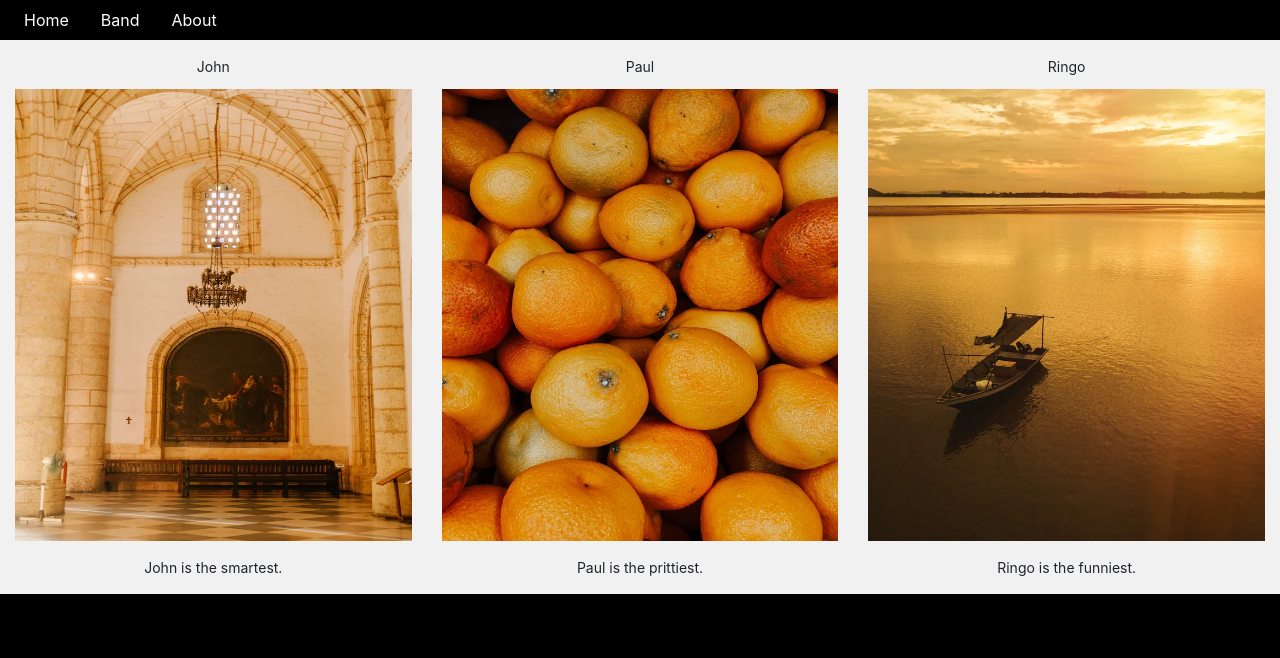
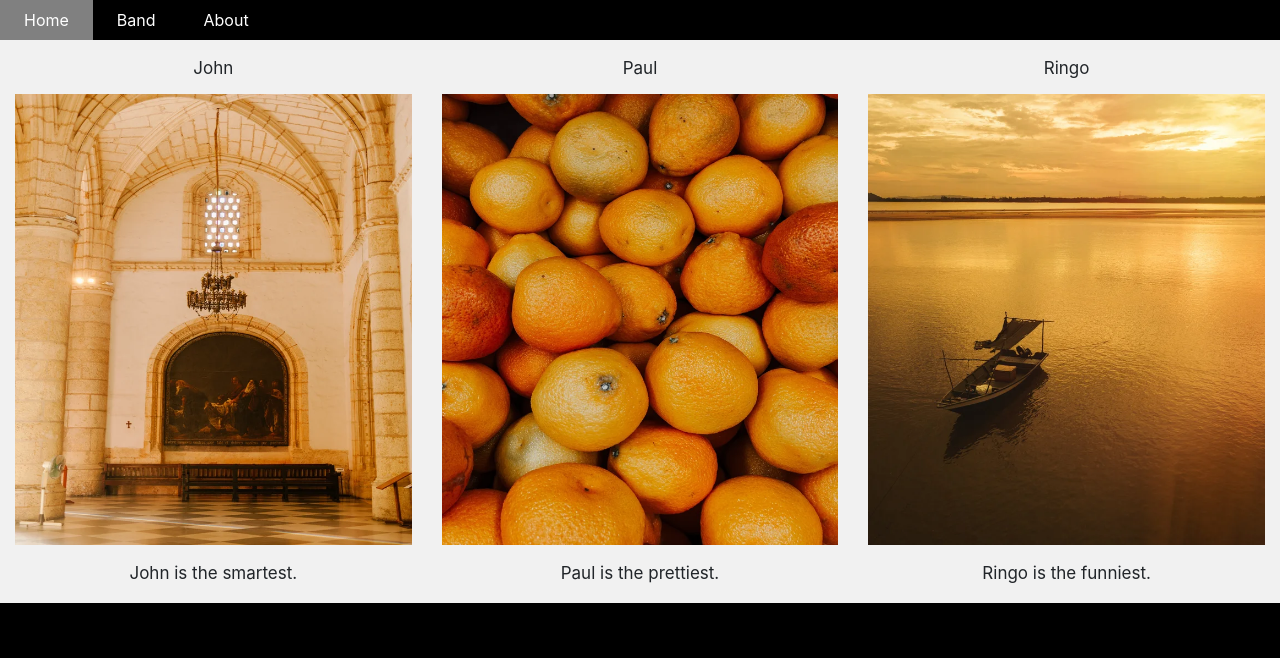
Before and after one commit to sebastia98/Pd2.1_2021, a plain HTML site: page src/band.html in a window 1280 px wide. Shown: the top 658 px of the page. Drawn offline with nearby package versions, Linux system fonts and the light colour scheme.

Commit message:
refactor(band): Terminar estilo página

```diff
--- a/src/band.html
+++ b/src/band.html
@@ -10,17 +10,17 @@
 </head>
 
 <body>
-    <nav class="navbar navbar-expand bg-dark">
+    <nav class="navbar navbar-expand bg-dark py-0 px-0">
         <div class="collapse navbar-collapse" id="navbarNav">
             <ul class="navbar-nav">
                 <li class="nav-item">
-                    <a class="nav-link py-0 mr-3" href="index.html">Home</a>
+                    <a class="nav-link py-2  mx-3" href="index.html">Home</a>
                 </li>
                 <li class="nav-item">
-                    <a class="nav-link py-0 mr-3" href="band.html">Band</a>
+                    <a class="nav-link py-2 mx-3" href="band.html">Band</a>
                 </li>
                 <li class="nav-item">
-                    <a class="nav-link py-0" href="about.html">About</a>
+                    <a class="nav-link py-2 mx-3" href="about.html">About</a>
                 </li>
             </ul>
         </div>
@@ -45,7 +45,7 @@
                         alt="...">
                     <img srcset="images/cardTwo.webp" media="(min-width: 576px)" class="d-block w-100" alt="...">
                 </picture>
-                <p class="card-text py-3">Paul is the prittiest.</p>
+                <p class="card-text py-3">Paul is the prettiest.</p>
             </div>
         </div>
         <div class="col-sm-12 col-md-4">
--- a/src/scss/custom.scss
+++ b/src/scss/custom.scss
@@ -21,6 +21,12 @@
   margin-right: 0 !important;
   margin-left: 0 !important;
   background-color: #f1f1f1;
+}
+
+.card-body {
+  p {
+    font-size: 17px;
+  }
 }
 
 // Cambios SCSS normales
```
Also changed, not shown: src/css/styles.css, 1 other file.
